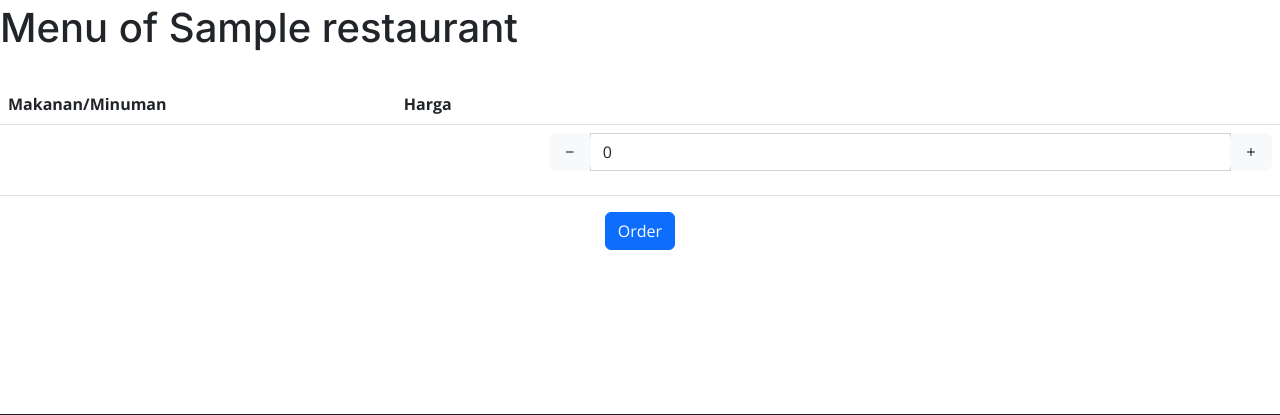
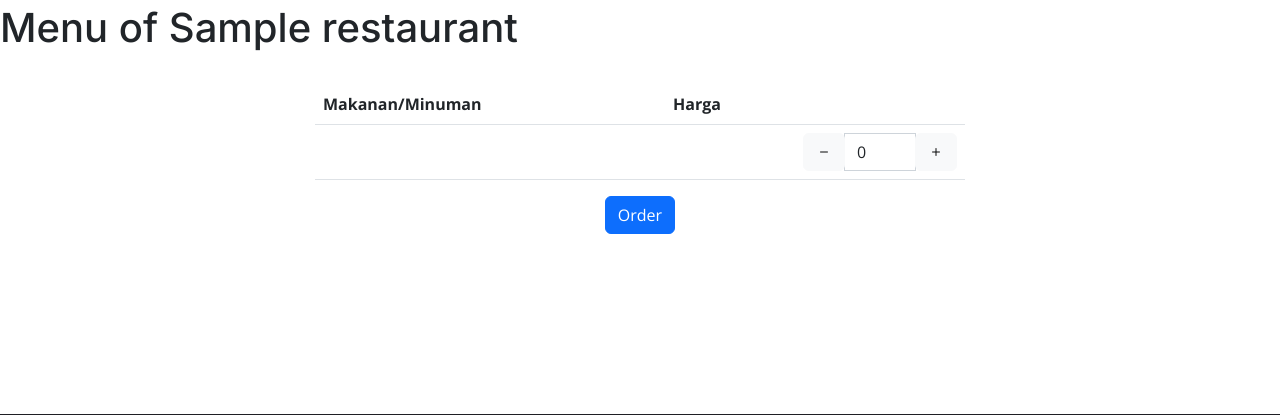
Before and after one commit to muhammadrazif01/strudel, a Django app: template order/templates/show_menu.html in a window 1280 px wide. Shown: the part 90-505 px from the top of the page. Run offline with Django 4.2, Linux system fonts and the light colour scheme; tables that the repository leaves empty hold one stand-in row (values such as "Sample post"); the template is opened without the code that fills it: values that come from a table or form of the project are taken from there, most other values are stand-ins (such as "Sample title", 1, 10 or a date in 2020); some libraries are stand-ins or nearby versions.

Commit message:
fix edge case 2

```diff
--- a/order/templates/show_menu.html
+++ b/order/templates/show_menu.html
@@ -2,14 +2,17 @@
 {% load static %}
 {% block content %}
 <script src="https://code.jquery.com/jquery-3.1.1.min.js"></script>
+{% if menu == None %}
+<p class="h5 mx-auto my-auto">Sorry this Restaurant hasn't add their Menu yet</p>
+{% else %}
 <h1>{{menu}}</h1>
 <br>
-    <table class="table table-hover">
+    <table class="table table-hover mx-auto " style="width: 650px;">
         <thead>
         <tr>
-            <th>Makanan/Minuman</th>
+            <th style="width: 350px;">Makanan/Minuman</th>
             <th>Harga</th>
-            <th></th>
+            <th style="width: 170px;"></th>
         </tr>
         </thead>
         <tbody>
@@ -19,7 +22,7 @@
             <td>{{ fnb.price }}</td>
             <td>
                 <!-- Change the `data-field` of buttons and `name` of input field's for multiple plus minus buttons-->
-                <div class="input-group mb-3">
+                <div class="input-group inline-group">
                     <div class="input-group-prepend">
                         <button type="button" class="btn btn-light" data-quantity="minus" data-field="{{fnb.id}}">
                             <i class="bi bi-dash" aria-hidden="true"></i>
@@ -42,6 +45,7 @@
             Order
         </button>
     </div>
+{% endif %}
 <script>
     $(document).ready(function(){
         // This button will increment the value
```
Also changed, not shown: order/views.py (+6 -2 lines).
